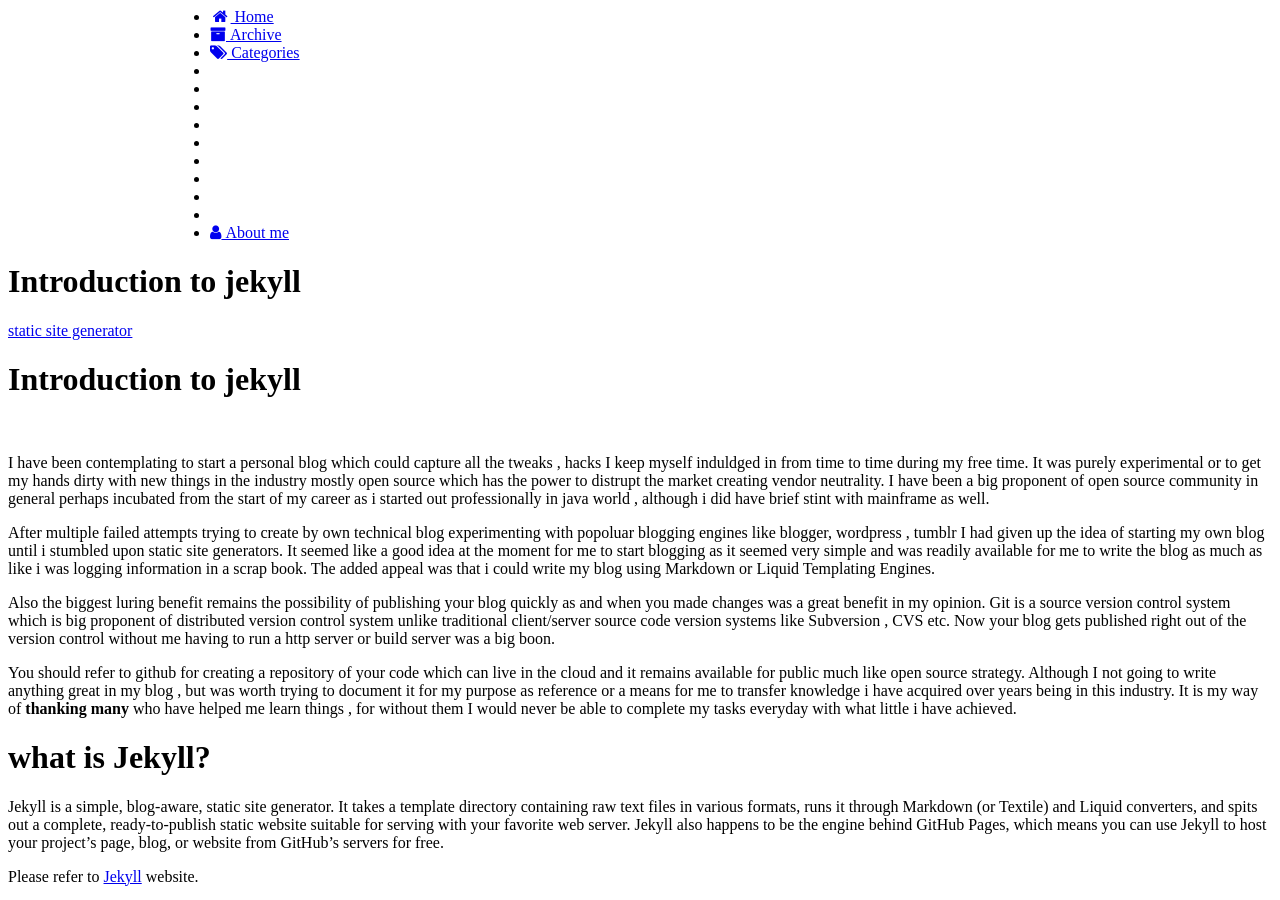
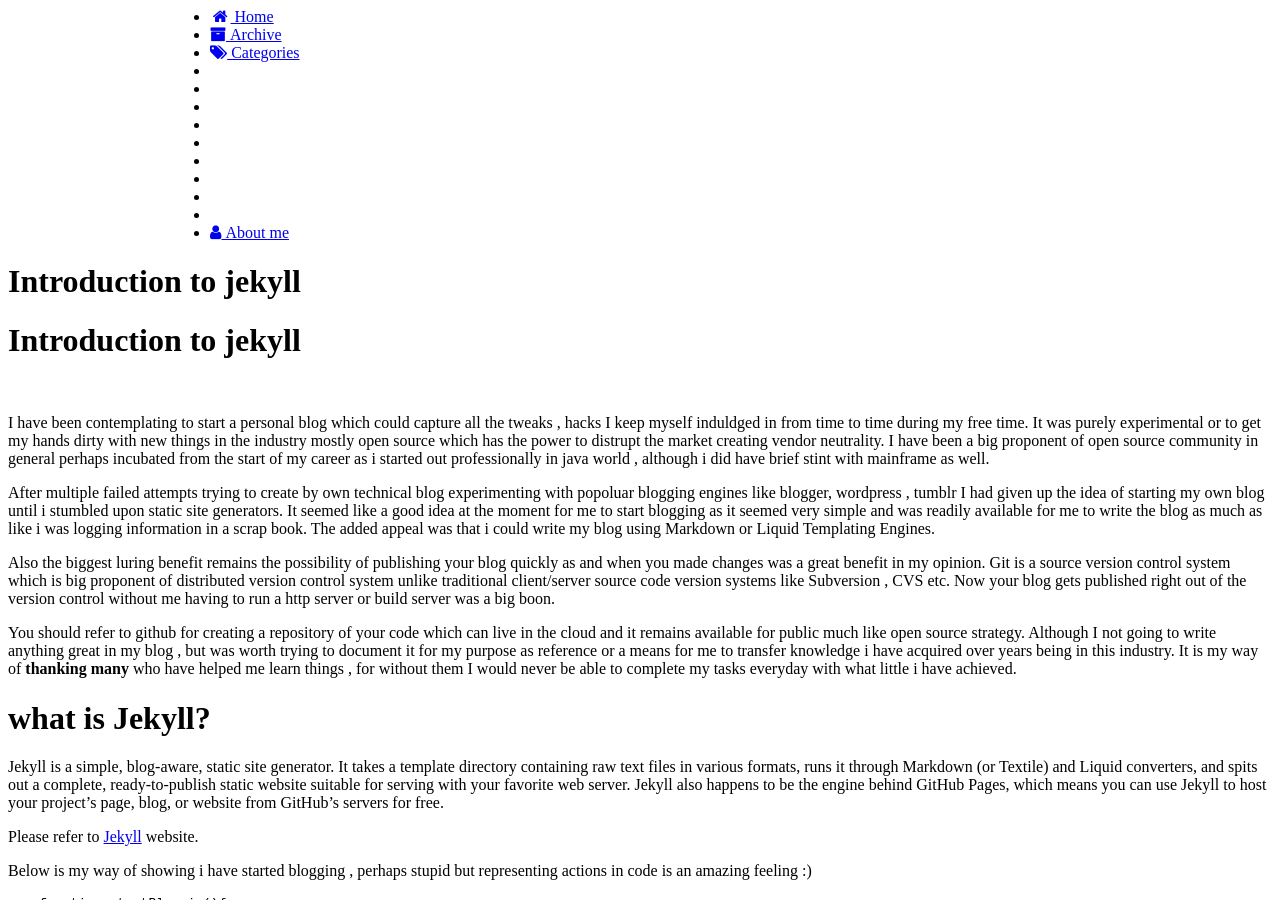
Before and after one commit to karpra/karpra.github.io, a Jekyll site: the page built from _posts/2014-9-18-introduction to jekyll.md, in a window 1280 px wide and 900 px high. Built offline with Jekyll 4.4.1, drawn with Linux system fonts in a browser that asks for light colours; nearby versions of some CDN libraries; library files that are not in the unit come from our copies.

Commit message:
Update post.html

```diff
--- a/_includes/themes/Snail/post.html
+++ b/_includes/themes/Snail/post.html
@@ -6,14 +6,14 @@
 	<div class="cont932">
 	<div id="journal-articles-block">
 		<div class="journal-article">
-			<div class="journal-post-info">
+			<!--<div class="journal-post-info">
 				<div class="journal-cat-box">
 				{% assign categories_list = page.categories %}
 				{% assign category = categories_list.first %}
 				{% include themes/Snail/category.html %}
 				{% assign categories_list = nil %}
 				</div>
-			</div>
+			</div>-->
 			<div class="journal-body">
 				<h1 class="journal-title">{{ page.title }}<span class="author">{% if page.tagline %}{{page.tagline}}{% endif %}</span>
 				</h1>
```
